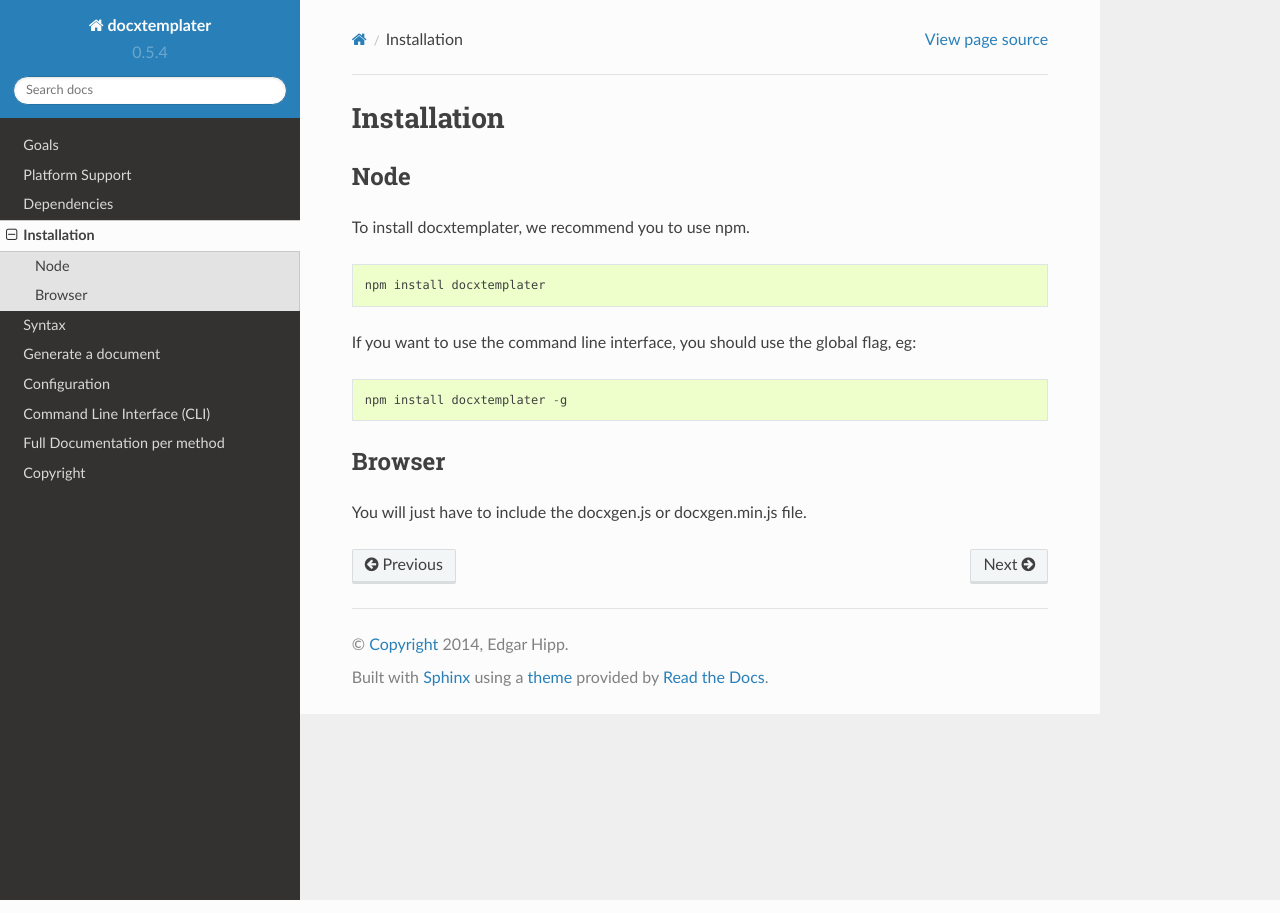
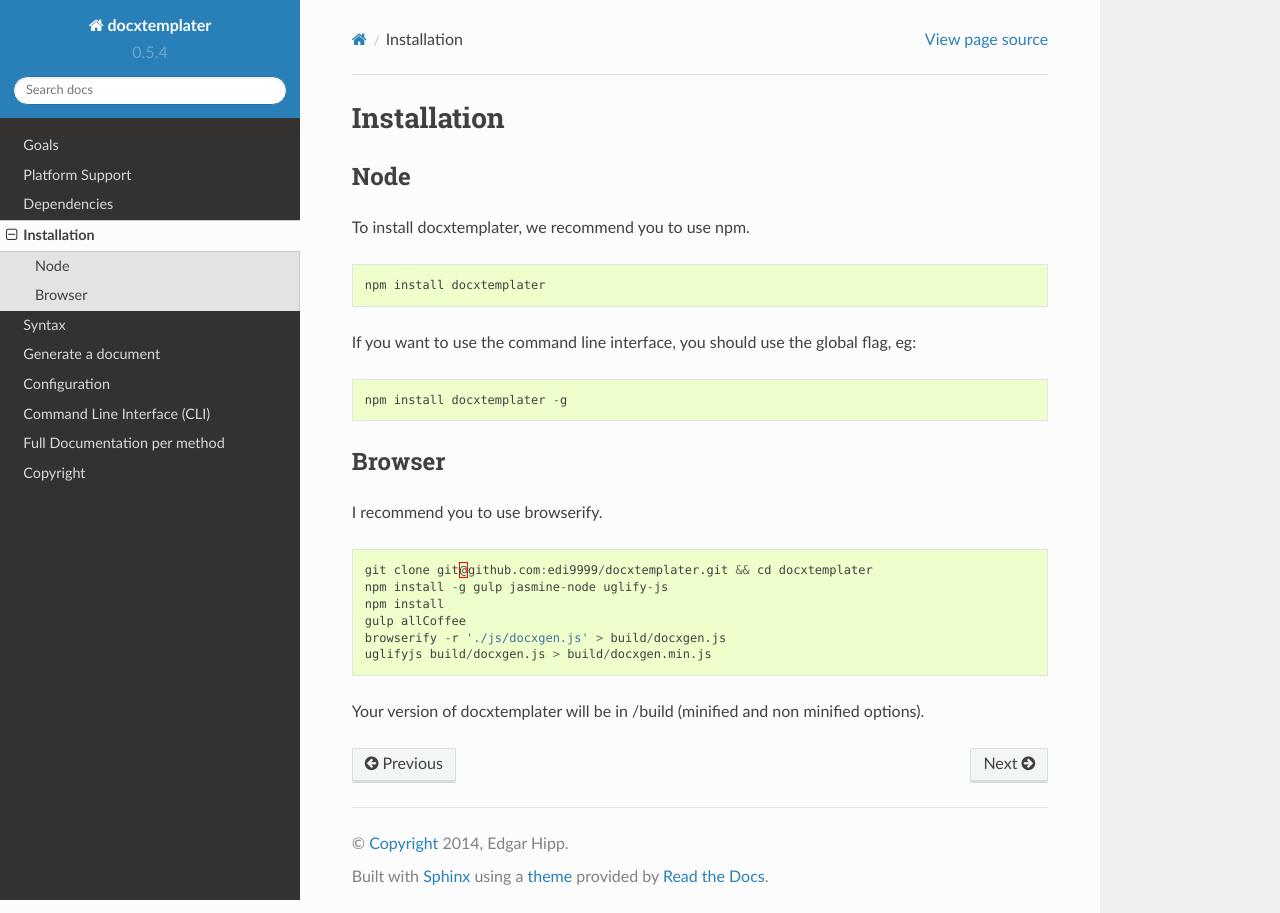
Before and after one commit to open-xml-templating/docxtemplater, a Sphinx documentation site: the page built from docs/source/installation.rst, in a window 1280 px wide. Built offline with Sphinx 7.4.7 and the Read the Docs theme 2.0.0, drawn with Linux system fonts in a browser that asks for light colours.

Commit message:
added doc about how to install in browser

```diff
--- a/docs/source/installation.rst
+++ b/docs/source/installation.rst
@@ -27,4 +27,15 @@ If you want to use the command line interface, you should use the global flag, e
 Browser
 -------
 
-You will just have to include the docxgen.js or docxgen.min.js file.
+I recommend you to use browserify.
+
+.. code-block:: javascript
+
+    git clone git@github.com:edi9999/docxtemplater.git && cd docxtemplater
+    npm install -g gulp jasmine-node uglify-js
+    npm install
+    gulp allCoffee
+    browserify -r './js/docxgen.js' > build/docxgen.js
+    uglifyjs build/docxgen.js > build/docxgen.min.js
+
+Your version of docxtemplater will be in /build (minified and non minified options).
```
